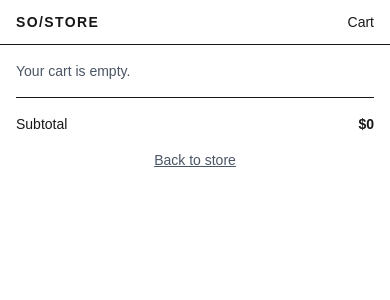
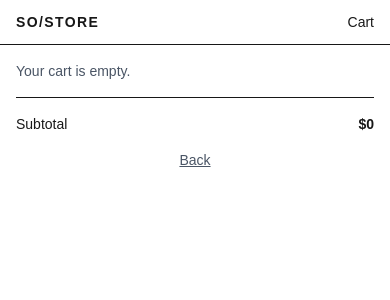
Before and after one commit to JungYi/so-store, a Next.js app: page /cart in a window 390 px wide. Shown: the top 300 px of the page. Built offline with nearby package versions, Linux system fonts and the light colour scheme.

Commit message:
fix(frontend/cart): change store link to history back action

```diff
--- a/src/app/cart/page.tsx
+++ b/src/app/cart/page.tsx
@@ -2,12 +2,14 @@
 
 import { useEffect, useState } from 'react';
 import Link from 'next/link';
+import { useRouter } from 'next/navigation';
 import Header from '@/components/Header';
 import { useCartStore } from '@/lib/store/cart';
 
 export default function CartPage() {
   const [mounted, setMounted] = useState(false);
   const { items, updateQty, remove, subtotal } = useCartStore();
+  const router = useRouter();
 
   useEffect(() => {
     setMounted(true);
@@ -16,6 +18,15 @@ export default function CartPage() {
   if (!mounted) {
     return <main />;
   }
+
+  const handleBack = (): void => {
+    if (window.history.length > 1) {
+      router.back();
+      return;
+    }
+
+    router.push('/');
+  };
 
   return (
     <main>
@@ -60,12 +71,14 @@ export default function CartPage() {
           <span className="text-sm font-semibold">${subtotal()}</span>
         </div>
         <div className="mt-4 flex flex-col gap-3 sm:flex-row sm:items-center sm:justify-between">
-          <Link
-            href="/"
-            className="text-center text-sm text-gray-600 underline hover:text-black focus:outline-none focus:ring sm:text-left"
+          <button
+            type="button"
+            onClick={handleBack}
+            className="cursor-pointer text-center text-sm text-gray-600 underline hover:text-black focus:outline-none focus:ring sm:text-left"
+            aria-label="Go back"
           >
-            Back to store
-          </Link>
+            Back
+          </button>
           {items.length > 0 ? (
             <Link
               href="/checkout"
```
